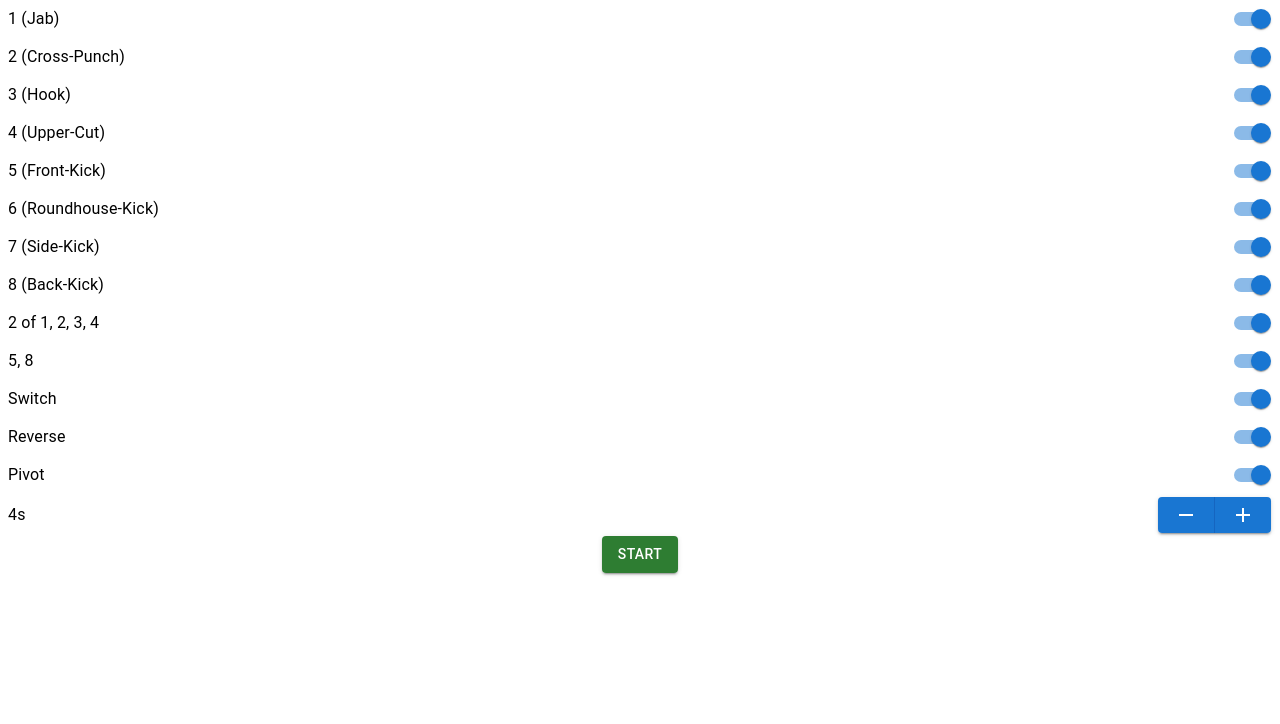
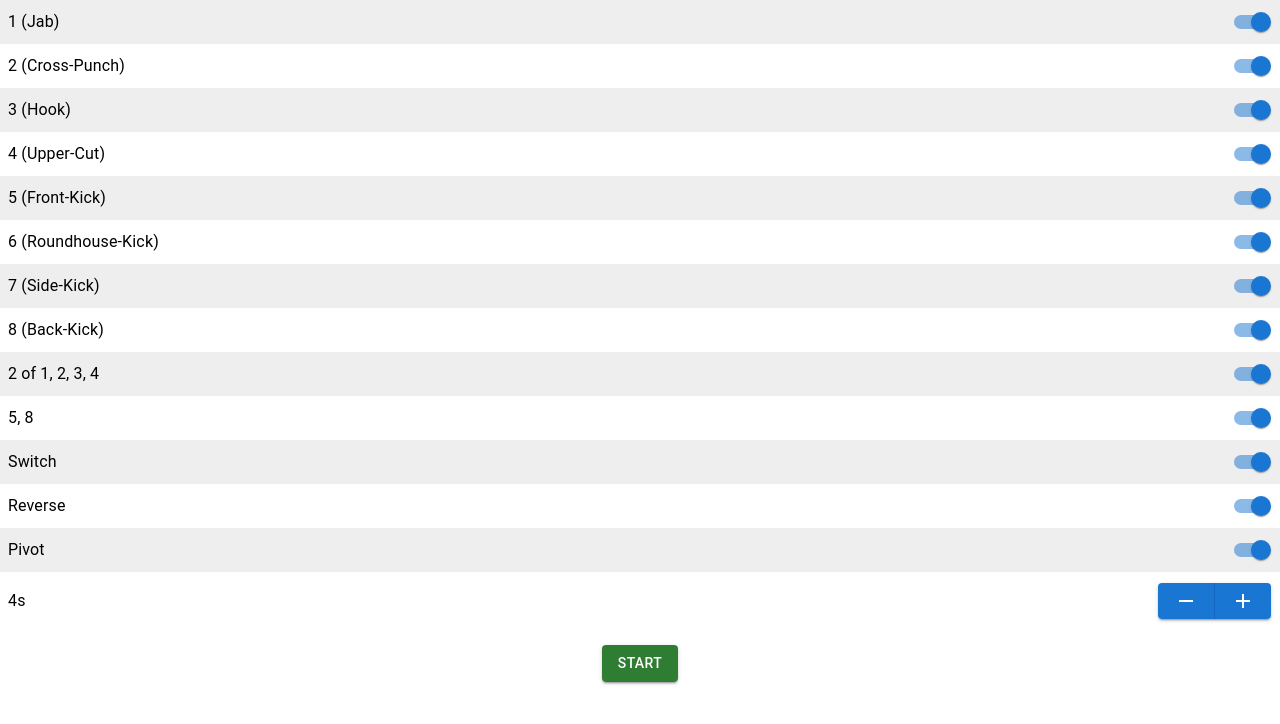
Before and after one commit to 1010lex/trainer, a React (Create React App) app: page / in a window 1280 px wide. Shown: the top 724 px of the page. Built offline with nearby package versions, Linux system fonts and the light colour scheme.

Commit message:
Add light styling

```diff
--- a/src/component/Application.css
+++ b/src/component/Application.css
@@ -2,35 +2,60 @@
   width: 100%;
 }
 
-.form-group-exercise,
-.form-group-interval {
+.control-exercise {
   width: 100%;
 }
 
-.form-group-exercise .form-group-exercise--label,
-.form-group-interval .form-group-interval--label {
-  margin: 0;
+.control-exercise .control-exercise--label {
+  margin: 0px;
+  padding: 3px 0px;
   justify-content: space-between;
 }
 
-.form-group-exercise .form-group-exercise--label .MuiFormControlLabel-label,
-.form-group-interval .form-group-interval--label .MuiFormControlLabel-label {
+.control-exercise .control-exercise--label .MuiFormControlLabel-label {
   margin-left: 8px;
 }
 
-.form-group-interval .form-group-interval--button-group {
+.control-exercise .control-exercise--label:nth-child(odd) {
+  background-color: rgb(238, 238, 238);
+}
+
+.control-exercise .control-exercise--label:nth-child(even) {
+  background-color: white;
+}
+
+.control-interval {
+  width: 100%;
+  margin-top: 5px;
+}
+
+.control-interval .control-interval--label {
+  margin: 0px;
+  padding: 3px 0px;
+  justify-content: space-between;
+}
+
+.control-interval .control-interval--label .MuiFormControlLabel-label {
+  margin-left: 8px;
+}
+
+.control-interval .control-interval--button-group {
   margin: 3px 9px;
+}
+
+.control-startstop {
+  margin-top: 20px;
 }
 
 /* debugging */
 
 /*
 
-.form-group-exercise {
+.control-exercise {
   background-color: red;
 }
 
-.form-group-interval {
+.control-interval {
   background-color: green;
 }
 
--- a/src/component/ExerciseControl.tsx
+++ b/src/component/ExerciseControl.tsx
@@ -35,17 +35,17 @@ class ExerciseControl extends Component<ExerciseControlProps, ExerciseControlSta
   render(): ReactNode {
     const { exercises } = this.props
     return (
-      <FormGroup className='form-group-exercise'>
+      <FormGroup className='control-exercise'>
         {
           exercises.map((exercise) => {
             return (
               <FormControlLabel
-                className='form-group-exercise--label'
+                className='control-exercise--label'
                 key={exercise.id}
                 labelPlacement='start'
                 control={
                   <Switch
-                    className='form-group-exercise--switch'
+                    className='control-exercise--switch'
                     checked={exercise.enabled}
                     value={exercise.id}
                     onChange={this.changeExerciseState}
--- a/src/component/IntervalControl.tsx
+++ b/src/component/IntervalControl.tsx
@@ -39,10 +39,10 @@ class IntervalControl extends Component<IntervalControlProps, IntervalControlSta
 
   render(): ReactNode {
     return (
-      <FormGroup className='form-group-interval'>
-        <FormControlLabel className='form-group-interval--label' labelPlacement='start' label={this.renderDuration()}
+      <FormGroup className='control-interval'>
+        <FormControlLabel className='control-interval--label' labelPlacement='start' label={this.renderDuration()}
           control={
-            <ButtonGroup className='form-group-interval--button-group' variant='contained'>
+            <ButtonGroup className='control-interval--button-group' variant='contained'>
               <Button onClick={this.onDecreaseIntervalClick}><Remove /></Button>
               <Button onClick={this.onIncreaseIntervalClick}><Add /></Button>
             </ButtonGroup>
--- a/src/component/StartStopControl.tsx
+++ b/src/component/StartStopControl.tsx
@@ -30,11 +30,11 @@ class StartStopControl extends Component<StartStopControlProps, StartStopControl
 
   render(): ReactNode {
     return (
-      <ButtonGroup className='form-group-startstop--button-group' variant='contained'>
+      <ButtonGroup className='control-startstop control-startstop--button-group' variant='contained'>
         {
           this.props.started
-            ? <Button color='error' onClick={this.onStopClick}>Stop</Button>
-            : <Button color='success' onClick={this.onStartClick}>Start</Button>
+            ? <Button className='control-startstop--button--stop' color='error' onClick={this.onStopClick}>Stop</Button>
+            : <Button className='control-startstop--button--start' color='success' onClick={this.onStartClick}>Start</Button>
         }
       </ButtonGroup>
     )
```
